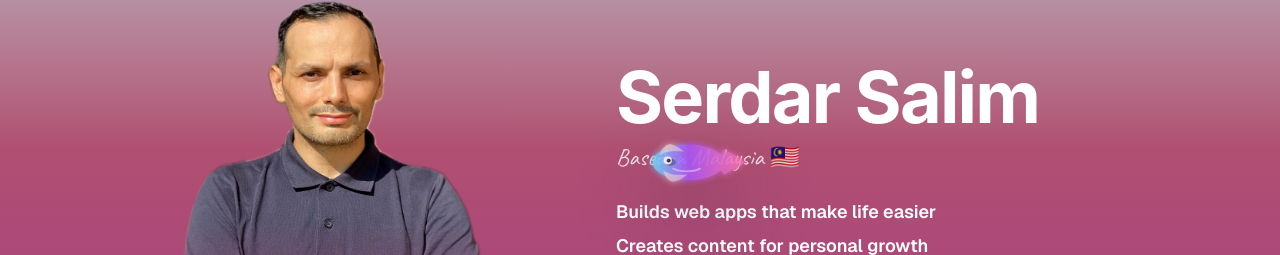
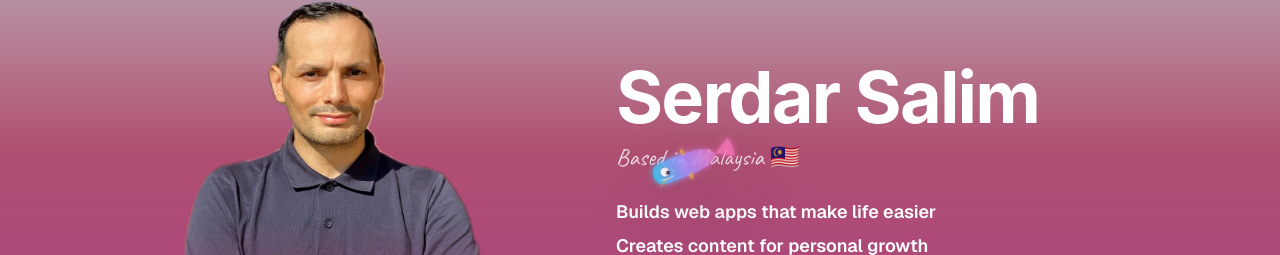
Before and after one commit to serdarsalim/serdarsalimhp, a Next.js app: page / in a window 1280 px wide. Shown: the part 117-372 px from the top of the page. Built offline with nearby package versions, Linux system fonts and the light colour scheme.

Commit message:
udpated the fish

```diff
--- a/app/components/Hero.tsx
+++ b/app/components/Hero.tsx
@@ -962,22 +962,22 @@ const Hero = forwardRef<HeroHandle>(function Hero(_, ref) {
 
       @keyframes curiousFishRoam {
         0% {
-          transform: translate3d(75vw, 15vh, 0) translate(-50%, -50%) scale(0.85);
+          transform: translate3d(75vw, 15vh, 0) translate(-50%, -50%) rotate(-15deg) scale(0.85);
         }
         20% {
-          transform: translate3d(58vw, 35vh, 0) translate(-50%, -50%) scale(0.95);
+          transform: translate3d(58vw, 35vh, 0) translate(-50%, -50%) rotate(-25deg) scale(0.95);
         }
         40% {
-          transform: translate3d(25vw, 42vh, 0) translate(-50%, -50%) scale(1.05);
+          transform: translate3d(25vw, 42vh, 0) translate(-50%, -50%) rotate(5deg) scale(1.05);
         }
         60% {
-          transform: translate3d(38vw, 78vh, 0) translate(-50%, -50%) scale(0.92);
+          transform: translate3d(38vw, 78vh, 0) translate(-50%, -50%) rotate(20deg) scale(0.92);
         }
         80% {
-          transform: translate3d(80vw, 62vh, 0) translate(-50%, -50%) scale(1.08);
+          transform: translate3d(80vw, 62vh, 0) translate(-50%, -50%) rotate(-5deg) scale(1.08);
         }
         100% {
-          transform: translate3d(75vw, 15vh, 0) translate(-50%, -50%) scale(0.85);
+          transform: translate3d(75vw, 15vh, 0) translate(-50%, -50%) rotate(-15deg) scale(0.85);
         }
       }
 
--- a/app/components/SwimFish.tsx
+++ b/app/components/SwimFish.tsx
@@ -15,22 +15,22 @@ const clamp = (value: number, min: number, max: number) => Math.min(Math.max(val
 const SwimFish = ({ glow = true, eyeOffset, ...props }: SwimFishProps) => {
   const offsetX = clamp(eyeOffset?.x ?? 0, -1, 1);
   const offsetY = clamp(eyeOffset?.y ?? 0, -1, 1);
-  const pupilCx = 66 + offsetX * 4;
-  const pupilCy = 56 + offsetY * 3;
+  const pupilCx = 60 + offsetX * 3.5;
+  const pupilCy = 52 + offsetY * 2.5;
   return (
-  <svg viewBox="0 0 240 120" fill="none" xmlns="http://www.w3.org/2000/svg" {...props}>
+  <svg viewBox="0 0 220 100" fill="none" xmlns="http://www.w3.org/2000/svg" {...props}>
     <defs>
-      <linearGradient id="swimFishBodyGradient" x1="20" y1="60" x2="220" y2="60" gradientUnits="userSpaceOnUse">
-        <stop offset="0%" stopColor="#67e8f9" />
-        <stop offset="45%" stopColor="#a855f7" />
+      <linearGradient id="swimFishBodyGradient" x1="20" y1="50" x2="180" y2="50" gradientUnits="userSpaceOnUse">
+        <stop offset="0%" stopColor="#22d3ee" />
+        <stop offset="50%" stopColor="#a78bfa" />
         <stop offset="100%" stopColor="#f472b6" />
       </linearGradient>
       <linearGradient id="swimFishFinGradient" x1="0" y1="0" x2="1" y2="1">
-        <stop offset="0%" stopColor="#fef3c7" stopOpacity="0.95" />
-        <stop offset="100%" stopColor="#fbcfe8" stopOpacity="0.8" />
+        <stop offset="0%" stopColor="#fde047" stopOpacity="0.85" />
+        <stop offset="100%" stopColor="#fb923c" stopOpacity="0.75" />
       </linearGradient>
-      <filter id="swimFishGlow" x="-20%" y="-40%" width="140%" height="200%" colorInterpolationFilters="sRGB">
-        <feGaussianBlur stdDeviation="8" result="coloredBlur" />
+      <filter id="swimFishGlow" x="-25%" y="-35%" width="150%" height="170%" colorInterpolationFilters="sRGB">
+        <feGaussianBlur stdDeviation="7" result="coloredBlur" />
         <feMerge>
           <feMergeNode in="coloredBlur" />
           <feMergeNode in="SourceGraphic" />
@@ -38,37 +38,75 @@ const SwimFish = ({ glow = true, eyeOffset, ...props }: SwimFishProps) => {
       </filter>
     </defs>
     <g filter={glow ? 'url(#swimFishGlow)' : undefined}>
+      {/* Main body - smooth fish body using bezier curve */}
       <path
-        d="M30 60c0-22.091 35.817-40 80-40s80 17.909 80 40-35.817 40-80 40-80-17.909-80-40Z"
+        d="M30 50 Q30 30 50 28 Q90 25 130 30 Q155 33 165 50 Q155 67 130 70 Q90 75 50 72 Q30 70 30 50 Z"
         fill="url(#swimFishBodyGradient)"
         opacity="0.95"
       />
+
+      {/* Tail fin - classic fish tail */}
       <path
-        d="M190 30c16 12 34 17 46 29-12 12-30 17-46 29l-22-29 22-29Z"
+        d="M165 50 L200 30 Q205 50 200 70 Z"
         fill="url(#swimFishBodyGradient)"
-        opacity="0.8"
+        opacity="0.88"
       />
+
+      {/* Top dorsal fin */}
       <path
-        d="M100 36c-10-8-24-18-34-16s-18 14-20 25c14-10 28-11 54-9Z"
+        d="M100 30 Q95 15 105 18 L108 30 Z"
         fill="url(#swimFishFinGradient)"
-        opacity="0.65"
+        opacity="0.75"
       />
+
+      {/* Bottom anal fin */}
       <path
-        d="M108 87c-10 8-24 18-34 16s-18-14-20-25c14 10 28 11 54 9Z"
+        d="M100 70 Q95 85 105 82 L108 70 Z"
         fill="url(#swimFishFinGradient)"
-        opacity="0.65"
+        opacity="0.75"
       />
-      <ellipse cx="70" cy="60" rx="12" ry="8" fill="#0f172a" opacity="0.35" />
-      <circle cx="64" cy="56" r="9" fill="#f8fafc" />
-      <circle cx={pupilCx} cy={pupilCy} r="4.2" fill="#0f172a" />
-      <circle cx={pupilCx - 1.5} cy={pupilCy - 1.2} r="1.2" fill="#e0f2fe" opacity="0.85" />
+
+      {/* Side pectoral fin */}
       <path
-        d="M76 74c6 4 18 6 30 6s24-2 30-6"
-        stroke="#fdf4ff"
+        d="M55 60 Q38 68 35 76 Q42 70 55 65 Z"
+        fill="url(#swimFishFinGradient)"
+        opacity="0.7"
+      />
+
+      {/* Eye white with shadow */}
+      <circle cx="55" cy="50" r="11" fill="#0f172a" opacity="0.12" />
+      <circle cx="55" cy="49" r="9" fill="#ffffff" opacity="0.98" />
+
+      {/* Pupil with tracking */}
+      <circle cx={pupilCx} cy={pupilCy} r="4" fill="#0f172a" />
+
+      {/* Eye shine */}
+      <circle cx={pupilCx - 1.3} cy={pupilCy - 1.2} r="1.5" fill="#e0f2fe" opacity="0.95" />
+
+      {/* Simple cute smile */}
+      <path
+        d="M42 62 Q55 66 68 62"
+        stroke="#ffffff"
         strokeOpacity="0.5"
-        strokeWidth="4"
+        strokeWidth="3"
         strokeLinecap="round"
+        fill="none"
       />
+
+      {/* Subtle gill mark */}
+      <path
+        d="M70 45 Q72 50 70 55"
+        stroke="#ffffff"
+        strokeOpacity="0.2"
+        strokeWidth="2"
+        strokeLinecap="round"
+        fill="none"
+      />
+
+      {/* Body scale highlights */}
+      <ellipse cx="95" cy="48" rx="10" ry="12" fill="#ffffff" opacity="0.06" />
+      <ellipse cx="120" cy="50" rx="10" ry="12" fill="#ffffff" opacity="0.05" />
+      <ellipse cx="140" cy="52" rx="8" ry="10" fill="#ffffff" opacity="0.04" />
     </g>
   </svg>
   );
```
